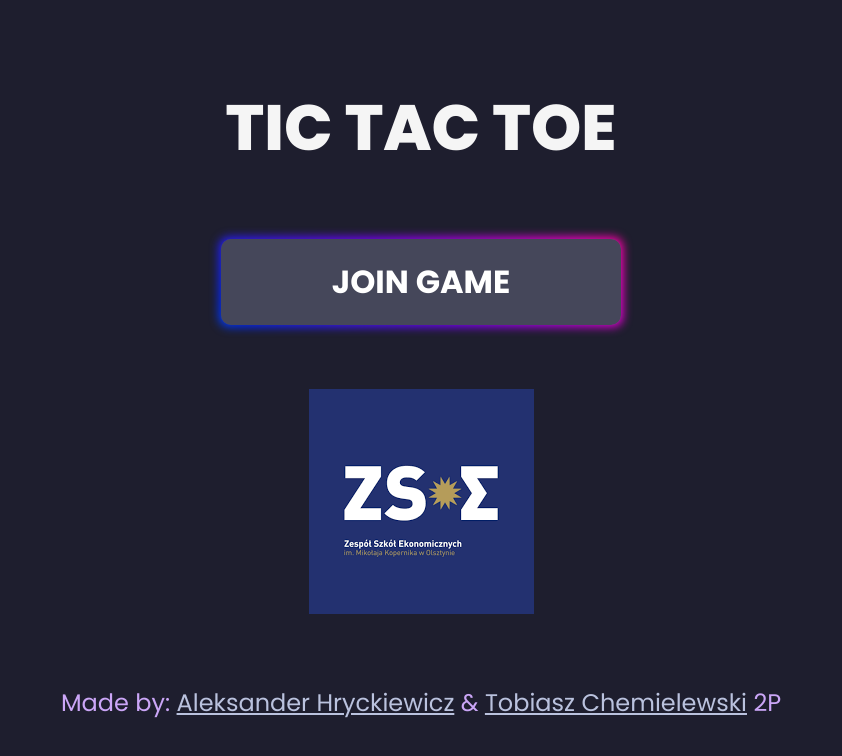
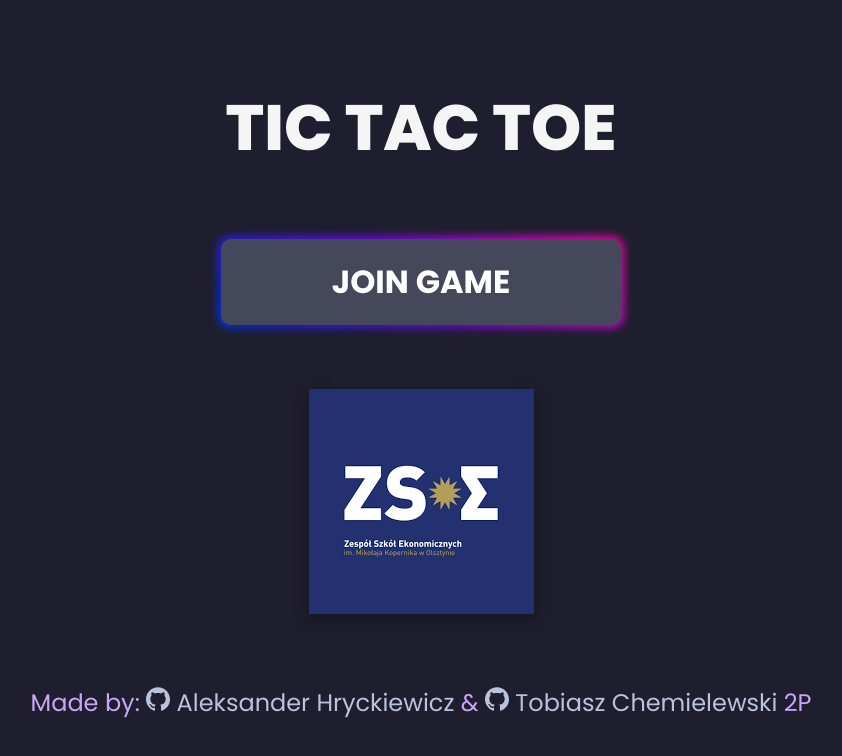
Before and after one commit to DisekVojny/tic-tac-toe, a React (Vite) app: page / in a window 1280 px wide. Shown: the top 756 px of the page, without its empty margins (219-1061 px from the left). Built offline with nearby package versions, Linux system fonts and the light colour scheme.

Commit message:
main menu v2

```diff
--- a/package.json
+++ b/package.json
@@ -10,6 +10,7 @@
     "preview": "vite preview"
   },
   "dependencies": {
+    "@types/react-icons": "^3.0.0",
     "@types/sass": "^1.45.0",
     "react": "^18.2.0",
     "react-dom": "^18.2.0"
--- a/src/components/Menu/Menu.module.scss
+++ b/src/components/Menu/Menu.module.scss
@@ -92,11 +92,23 @@
 }
 
 
-.credits{
+.credits {
   color: $mauve;
   font-size: 24px;
 
-  a{
+  a {
     color: $subtext1;
+    text-decoration: none;
+    transition: border-bottom 0.2s ease-in;
+    border-bottom: 2px solid transparent;
+
+    &:hover {
+      border-bottom: 2px solid $subtext1;
+    }
   }
 }
+
+
+.logo img{
+  box-shadow: rgba(0, 0, 0, 0.35) 0px 5px 15px;
+}
--- a/src/components/Menu/Menu.tsx
+++ b/src/components/Menu/Menu.tsx
@@ -1,6 +1,8 @@
 import { joinQueue } from "../../api";
 import styles from "./Menu.module.scss"
 import icon from "/icon.png"
+import { ImGithub } from "react-icons/im";
+
 
 function Menu() {
   return (
@@ -13,7 +15,7 @@ function Menu() {
         <img src={icon} />
       </div>
       <div className={styles.credits}>
-        Made by: <a href="https://github.com/DisekVojny/" target="_blank">Aleksander Hryckiewicz</a> & <a href="https://github.com/0x7030676e31/" target="_blank">Tobiasz Chemielewski</a> 2P
+        Made by: <a href="https://github.com/DisekVojny/" target="_blank"><ImGithub /> Aleksander Hryckiewicz</a> & <a href="https://github.com/0x7030676e31/" target="_blank"><ImGithub /> Tobiasz Chemielewski</a> 2P
       </div>
     </div>
    );
```
Also changed, not shown: 1 other file (tests, documents, lock files or other folders).
